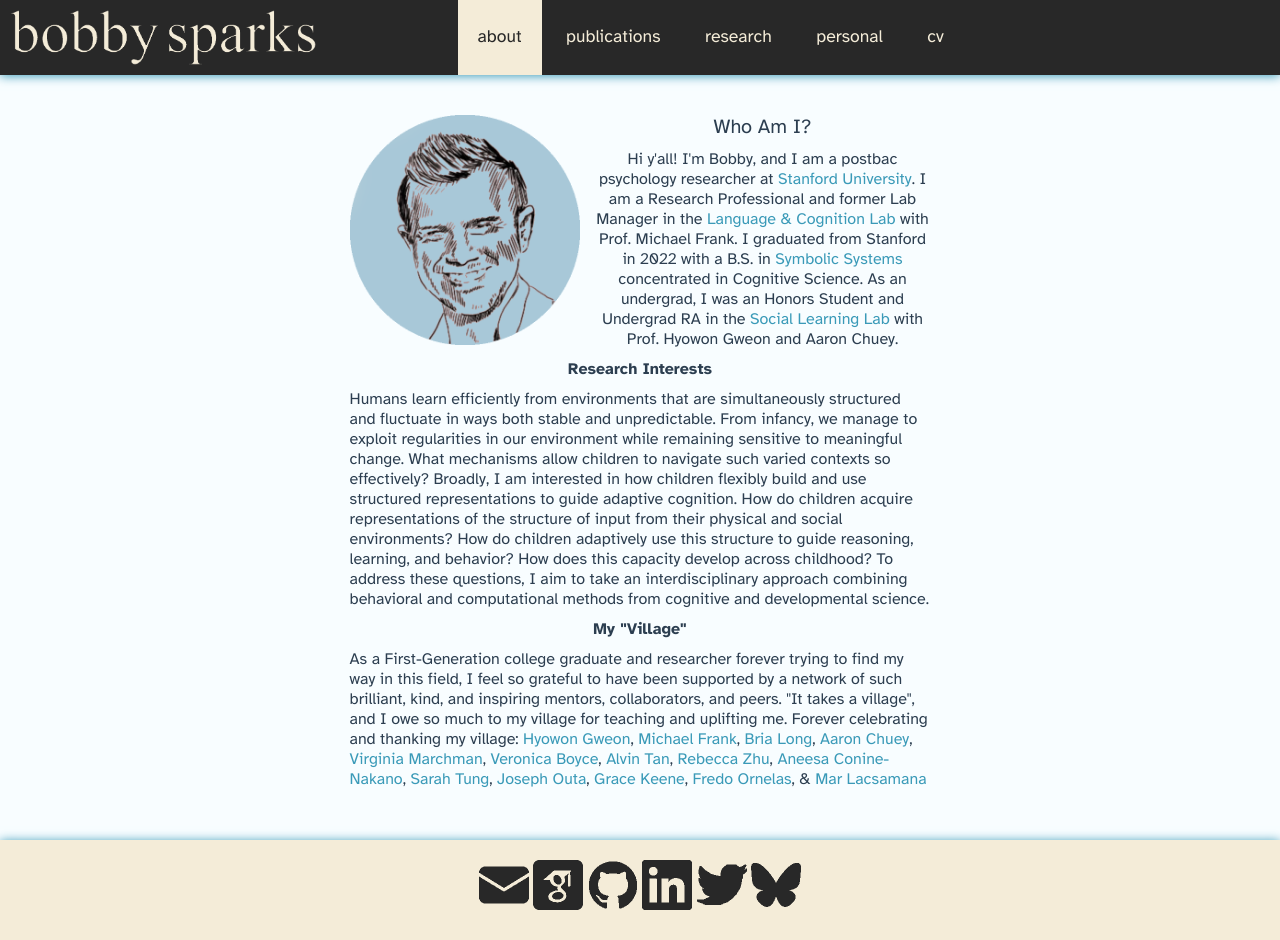
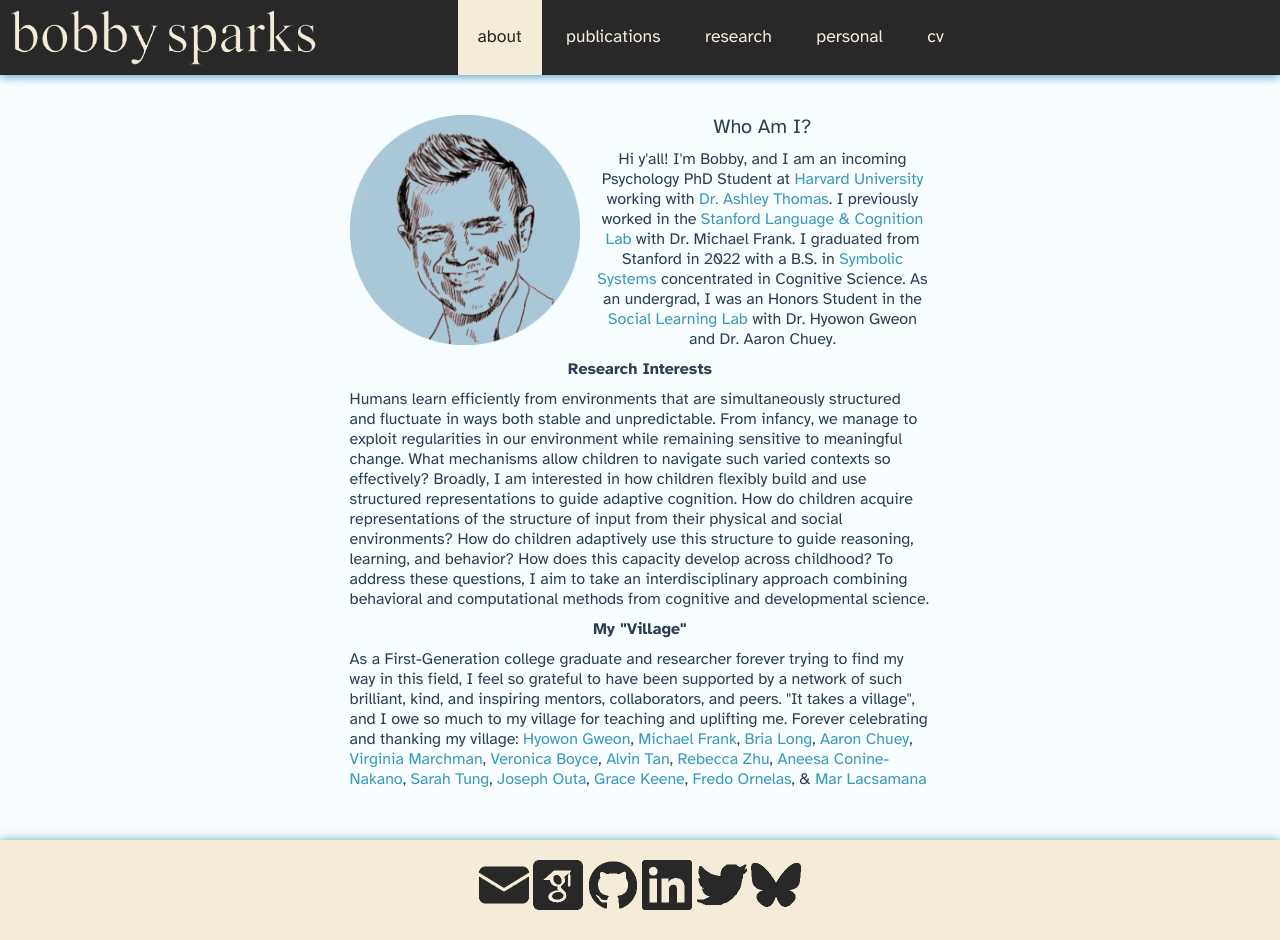
Before and after one commit to rbzsparks/rbzsparks.github.io, a Jekyll site: the page built from 00-index.md, in a window 1280 px wide. Built offline with Jekyll 4.4.1, drawn with Linux system fonts in a browser that asks for light colours; nearby versions of some CDN libraries.

Commit message:
home update

```diff
--- a/_layouts/home.html
+++ b/_layouts/home.html
@@ -16,10 +16,10 @@
           <div style="display:table-cell; vertical-align:middle; height: 230px">
           <h2 style = "text-align:center">Who Am I?</h2>
           <p style = "text-align:center">
-            Hi y'all! I'm Bobby, and I am a postbac psychology researcher at <a href="https://psychology.stanford.edu/">Stanford University</a>. I am a Research Professional and former Lab Manager in the <a href="https://langcog.stanford.edu/">Language
-            & Cognition Lab</a> with Prof. Michael Frank. I graduated from Stanford in 2022 with a B.S. in <a href="https://symsys.stanford.edu/">Symbolic Systems</a>
-            concentrated in Cognitive Science. As an undergrad, I was an Honors Student and Undergrad RA in the <a href="http://sll.stanford.edu/">Social
-            Learning Lab</a> with Prof. Hyowon Gweon and Aaron Chuey.
+            Hi y'all! I'm Bobby, and I am an incoming Psychology PhD Student at <a href="https://www.harvardlds.org/">Harvard University</a> working with <a href="https://www.ashleyjthomas.com/">Dr. Ashley Thomas</a>. I previously worked in the <a href="https://langcog.stanford.edu/">Stanford Language
+            & Cognition Lab</a> with Dr. Michael Frank. I graduated from Stanford in 2022 with a B.S. in <a href="https://symsys.stanford.edu/">Symbolic Systems</a>
+            concentrated in Cognitive Science. As an undergrad, I was an Honors Student in the <a href="http://sll.stanford.edu/">Social
+            Learning Lab</a> with Dr. Hyowon Gweon and Dr. Aaron Chuey.
           </p>
           </div>
         </div>
```
